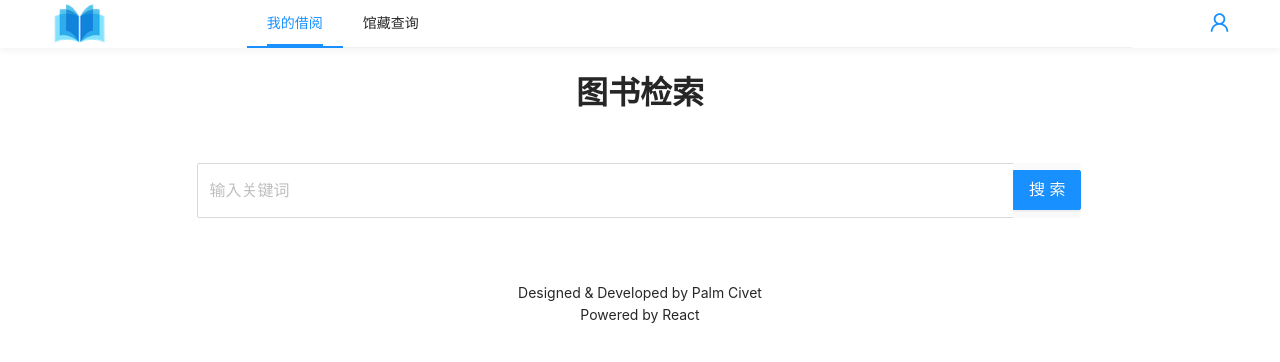
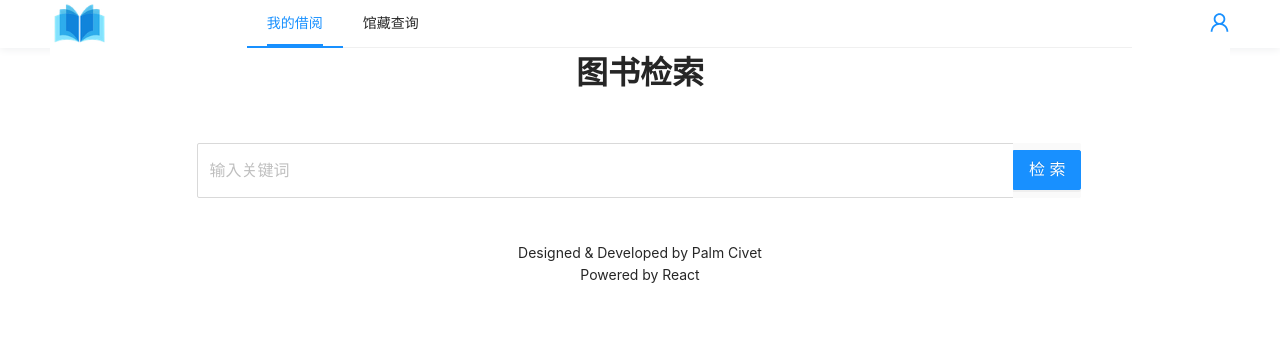
Before and after one commit to Palmcivet/weak-library, a React app in the folder client/: page /search in a window 1280 px wide. Shown: the top 362 px of the page. Built offline with nearby package versions, Linux system fonts and the light colour scheme.

Commit message:
:star: 优化图书检索的样式
- 搜索结果分页
- 添加查询图书信息的接口

```diff
--- a/client/src/pages/Home/style.less
+++ b/client/src/pages/Home/style.less
@@ -1,3 +1,4 @@
 .home-layout {
 	background-color: white;
+	margin-top: 20px;
 }
--- a/client/src/pages/Search/index.tsx
+++ b/client/src/pages/Search/index.tsx
@@ -101,12 +101,12 @@ export class Search extends Component<IProps, IState> {
 		return (
 			<Layout className={style["search-layout"]}>
 				<Row {...gutterConfig}>
-					<Col md={14} lg={18}>
+					<Col md={20} lg={18}>
 						<div className={style["search-title"]}>图书检索</div>
 						<Input.Search
 							allowClear
 							placeholder="输入关键词"
-							enterButton="搜索"
+							enterButton="检索"
 							size="large"
 							className={style["search-box"]}
 							onSearch={(val: string) => this.onSearch(val)}
@@ -117,11 +117,16 @@ export class Search extends Component<IProps, IState> {
 					<></>
 				) : (
 					<Row {...gutterConfig}>
-						<Col md={14} lg={18}>
+						<Col md={20} lg={18}>
 							<Table<IBook>
 								columns={column}
 								dataSource={books}
-								pagination={{ position: ["bottomCenter"] }}
+								pagination={{
+									position: ["bottomCenter"],
+									responsive: true,
+									defaultCurrent: 1,
+									defaultPageSize: 6,
+								}}
 								locale={{
 									emptyText: "找不到相关书籍，请尝试更改关键词再次搜索",
 								}}
--- a/client/src/styles/index.less
+++ b/client/src/styles/index.less
@@ -25,8 +25,6 @@
 
 .main {
 	height: 100%;
-	padding-top: 20px;
-	padding-bottom: 20px;
 }
 
 .top {
```
Also changed, not shown: 1 other file (tests, documents, lock files or other folders).
